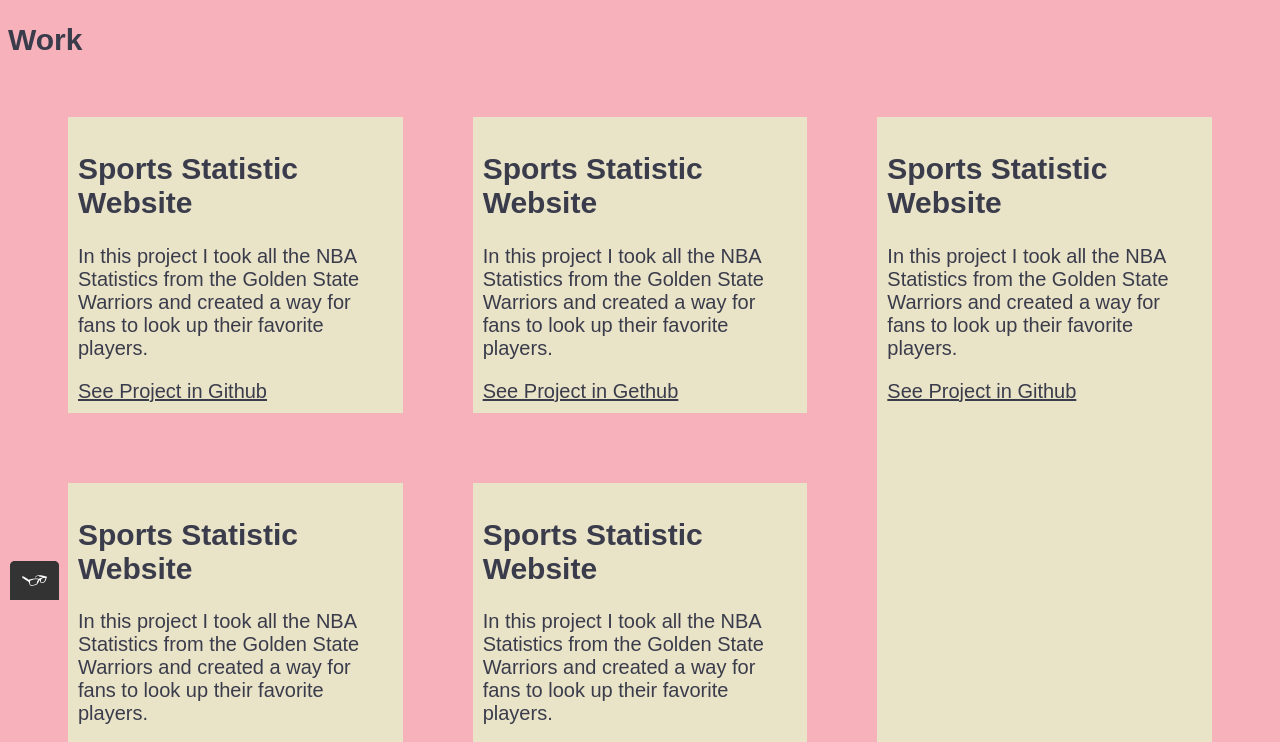
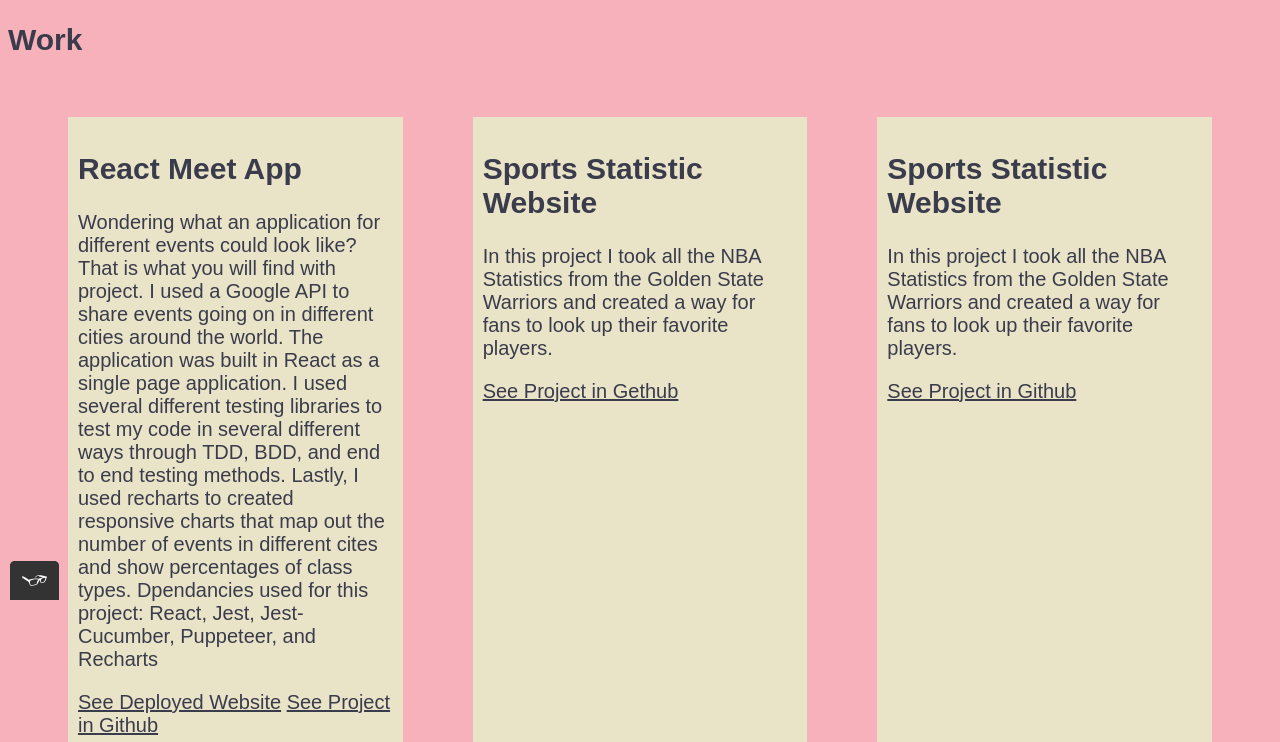
Before and after one commit to Bre-Wonder/portfolio-website, a plain HTML site: page work.html in a window 1280 px wide. Shown: the part 200-942 px from the top of the page. Drawn offline with Linux system fonts and the light colour scheme; a web font is replaced by a local one.

Commit message:
added project to application.

```diff
--- a/work.html
+++ b/work.html
@@ -33,11 +33,14 @@
                 <h1>Work</h1>
                <div class="grid">
                 <div class="grid__item">
-                    <h2>Sports Statistic Website</h2>
+                    <h2>React Meet App</h2>
                     <p>
-                        In this project I took all the NBA Statistics from the Golden State Warriors and created a way for fans to look up their favorite players.
+                        Wondering what an application for different events could look like? That is what you will find with project. I used a Google API to share events going on in different cities around the world. The application was built in React as a single page application. I used several different testing libraries to test my code in several different ways through TDD, BDD, and end to end testing methods. Lastly, I used recharts to created responsive charts that map out the number of events in different cites and show percentages of class types.
+
+                        Dpendancies used for this project: React, Jest, Jest-Cucumber, Puppeteer, and Recharts
                     </p>
-                    <a href="#">See Project in Github</a>
+                    <a href="https://bre-wonder.github.io/meet-app/">See Deployed Website</a>
+                    <a href="https://github.com/Bre-Wonder/meet-app">See Project in Github</a>
                 </div>
                 <div class="grid__item">
                     <h2>Sports Statistic Website</h2>
```
